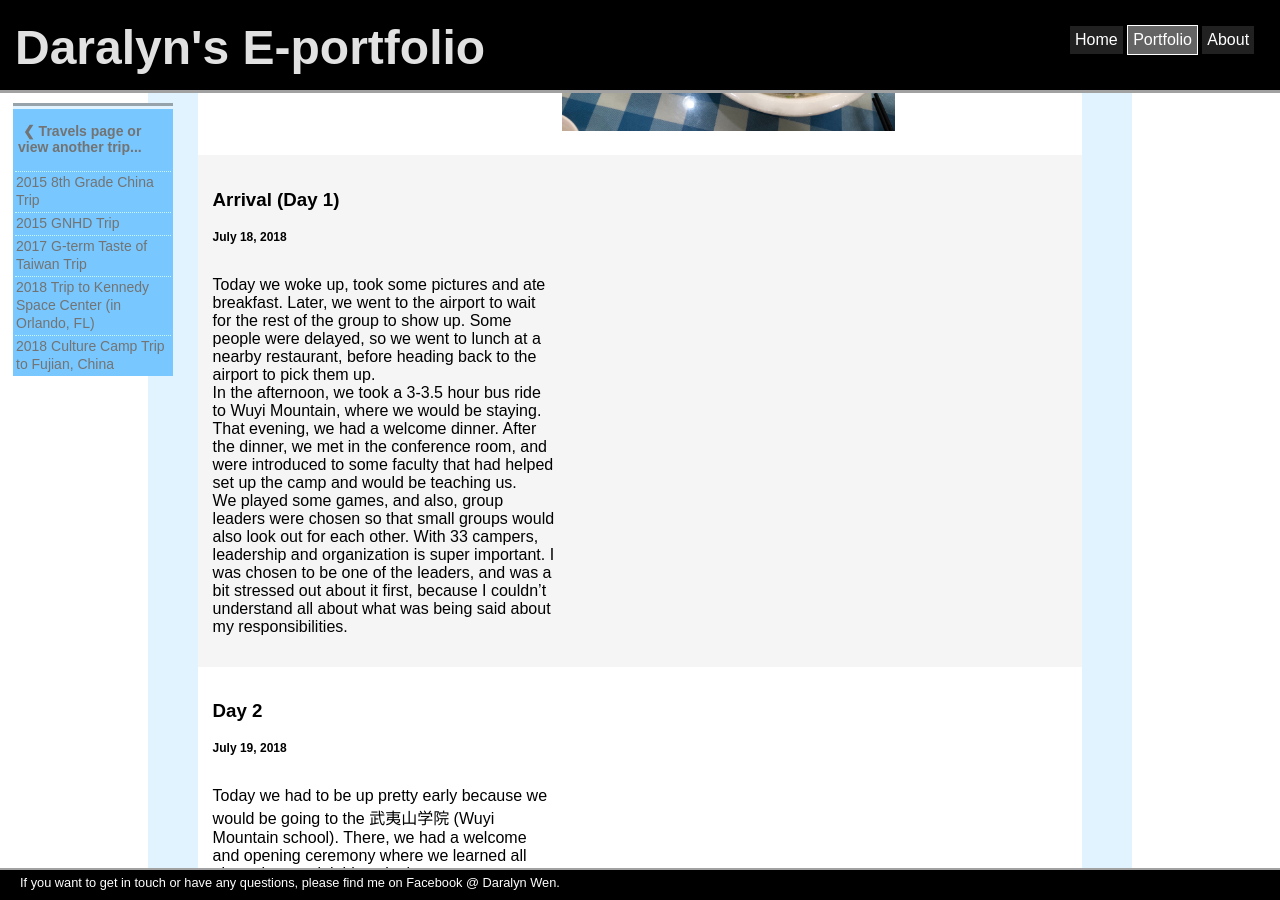
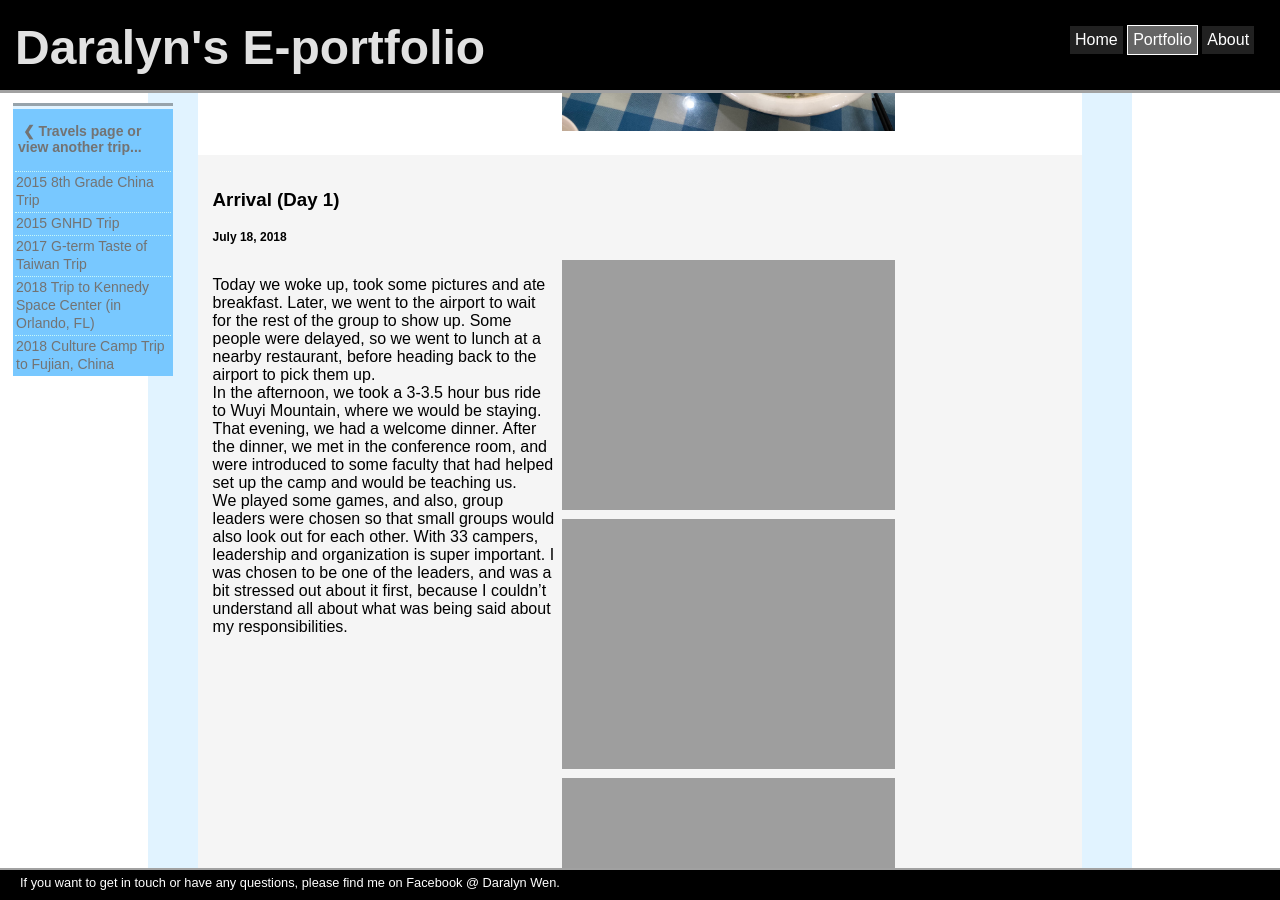
Before and after one commit to daralyn/daralyn.github.io, a Jekyll site: the page built from portfolio/travels/2018fujian.html, in a window 1280 px wide and 900 px high, scrolled down 1001 px. Built offline with Jekyll 4.4.1, drawn with Linux system fonts in a browser that asks for light colours.

Commit message:
Update 2018fujian.html

```diff
--- a/portfolio/travels/2018fujian.html
+++ b/portfolio/travels/2018fujian.html
@@ -66,8 +66,9 @@ title: Daralyn's 2018 Culture Camp Trip to Fujian, China
 <br>We played some games, and also, group leaders were chosen so that small groups would also look out for each other. With 33 campers, leadership and organization is super important. I was chosen to be one of the leaders, and was a bit stressed out about it first, because I couldn’t understand all about what was being said about my responsibilities. </p>
 		</div>
 		<div class="travelupdatepics">
-			<img src="https://" alt="">
-			<img src="https://" alt="">
+			<img src="https://daralyn.github.io/photos/travels/fujian/0718_1.jpg" alt="">
+			<img src="https://daralyn.github.io/photos/travels/fujian/0718_2.jpg" alt="">
+			<img src="https://daralyn.github.io/photos/travels/fujian/0718_3.jpg" alt="">
 		</div>
 </div>
 
@@ -82,8 +83,9 @@ title: Daralyn's 2018 Culture Camp Trip to Fujian, China
 <br>After dinner, some of us wanted to go out to the market, and see a little bit of what was around the area. The market was about 2 blocks down from the hotel, and sold lots of snacks, drinks, and other conveniences. I bought a big 5L jug of water to bring back to the hotel. </p>
 		</div>
 		<div class="travelupdatepics">
-			<img src="" alt="">
-			<img src="" alt="">
+			<img src="https://daralyn.github.io/photos/travels/fujian/0719_1.jpg" alt="">
+			<img src="https://daralyn.github.io/photos/travels/fujian/0719_2.jpg" alt="">
+			<img src="https://daralyn.github.io/photos/travels/fujian/0719_3.jpg">
 		</div>
 </div>
 
@@ -99,8 +101,9 @@ After this, we had a short break before eating dinner.
 <br>After dinner, when we went back to the room, we saw that the sun was setting, so we went outside to take pictures. While we were outside, there were a lot of bats flying around. It was really amazing. </p>
 		</div>
 		<div class="travelupdatepics">
-			<img src="" alt="">
-			<img src="" alt="">
+			<img src="https://daralyn.github.io/photos/travels/fujian/0720_1.jpg" alt="">
+			<img src="https://daralyn.github.io/photos/travels/fujian/0720_2.jpg" alt="">
+			<img src="https://daralyn.github.io/photos/travels/fujian/0720_3.jpg" alt="">
 		</div>
 </div>
 
@@ -116,8 +119,8 @@ In the afternoon, we made dumplings, and also watched a chef carve vegetables in
 <br>For dinner, we ate the dumplings, as well as other foods that were brought out. </p>
 		</div>
 		<div class="travelupdatepics">
-			<img src="" alt="">
-			<img src="" alt="">
+			<img src="https://daralyn.github.io/photos/travels/fujian/0721_1.jpg" alt="">
+			<img src="https://daralyn.github.io/photos/travels/fujian/0721_2.jpg" alt="">
 		</div>
 </div>
 
@@ -127,8 +130,9 @@ In the afternoon, we made dumplings, and also watched a chef carve vegetables in
 			<p>Today we had a lesson in the morning about the tea ceremony in Wuyishan. We learned how a tea ceremony starts, and about the different types of leaves. We tasted teas, and made some ourselves.
 <br>After lunch, we had a opera lesson (京剧), and learned how to dance and sing a little bit. It was pretty difficult, but an interesting experience. One of the teachers used to be a famous opera actor, so it was pretty cool to have her perform in front of us. They sang in the zhejiang province language, so it was a bit harder for us to sing than if it had been sung in mandarin.  <br>after dinner, we went to the 大红袍 Show. It was about tea. The special thing about this is that the seats you sit is on a platform that rotates. So as the scene changes, we get rotated. It was about 70mins, and quite unique. However, I didn’t really enjoy it as much because I got motion sick. </p>		</div>
 		<div class="travelupdatepics">
-			<img src="" alt="">
-			<img src="" alt="">
+			<img src="https://daralyn.github.io/photos/travels/fujian/0722_1.jpg" alt="">
+			<img src="https://daralyn.github.io/photos/travels/fujian/0722_2.jpg" alt="">
+			<img src="https://daralyn.github.io/photos/travels/fujian/0722_3.jpg" alt="">
 		</div>
 </div>
 
@@ -142,8 +146,11 @@ In the afternoon, we made dumplings, and also watched a chef carve vegetables in
 <br>After we got back to the hotel, we ate dinner, and then had so send a recording of us singing to our teacher because we have a performance at the end of camp. </p>
 		</div>
 		<div class="travelupdatepics">
-			<img src="" alt="">
-			<img src="" alt="">
+			<img src="https://daralyn.github.io/photos/travels/fujian/0723_1.jpg" alt="">
+			<img src="https://daralyn.github.io/photos/travels/fujian/0723_2.jpg" alt="">
+			<img src="https://daralyn.github.io/photos/travels/fujian/0723_3.jpg" alt="">
+			<img src="https://daralyn.github.io/photos/travels/fujian/0723_4.jpg" alt="">
+			<img src="https://daralyn.github.io/photos/travels/fujian/0723_5.jpg" alt="">
 		</div>
 </div>
 
@@ -157,8 +164,10 @@ In the afternoon, we made dumplings, and also watched a chef carve vegetables in
 <br>After the tea ceremony, we went back to the hotel for dinner. </p>
 		</div>
 		<div class="travelupdatepics">
-			<img src="" alt="">
-			<img src="" alt="">
+			<img src="https://daralyn.github.io/photos/travels/fujian/0724_1.jpg" alt="">
+			<img src="https://daralyn.github.io/photos/travels/fujian/0724_2.jpg" alt="">
+			<img src="https://daralyn.github.io/photos/travels/fujian/0724_3.jpg" alt="">
+			<img src="https://daralyn.github.io/photos/travels/fujian/0724_4.jpg" alt="">
 		</div>
 </div>
 
@@ -173,8 +182,9 @@ In the afternoon, we made dumplings, and also watched a chef carve vegetables in
 <br>After we finished taking pictures, we got back into the bus, and headed back to the hotel for dinner. </p>
 		</div>
 		<div class="travelupdatepics">
-			<img src="" alt="">
-			<img src="" alt="">
+			<img src="https://daralyn.github.io/photos/travels/fujian/0725_1.jpg" alt="">
+			<img src="https://daralyn.github.io/photos/travels/fujian/0725_2.jpg" alt="">
+			<img src="https://daralyn.github.io/photos/travels/fujian/0725_3.jpg" alt="">
 		</div>
 </div>
 
@@ -189,8 +199,8 @@ In the afternoon, we made dumplings, and also watched a chef carve vegetables in
 <br>We had the whole afternoon to ourselves. Some people went shopping, and others did activities inside. Lorraine and I wanted to learn wushu, so we spent some of the afternoon watching a video of something similar to what we would be learning tomorrow. </p>
 		</div>
 		<div class="travelupdatepics">
-			<img src="" alt="">
-			<img src="" alt="">
+			<img src="https://daralyn.github.io/photos/travels/fujian/0726_1.jpg" alt="">
+			<img src="https://daralyn.github.io/photos/travels/fujian/0726_2.jpg" alt="">
 		</div>
 </div>
 
@@ -205,8 +215,10 @@ In the afternoon, we made dumplings, and also watched a chef carve vegetables in
 <br>When we got back, we ate dinner and went back to our rooms. My legs were sore from doing all the Wushu poses, so I stretched too. </p>
 		</div>
 		<div class="travelupdatepics">
-			<img src="" alt="">
-			<img src="" alt="">
+			<img src="https://daralyn.github.io/photos/travels/fujian/0727_1.jpg" alt="">
+			<img src="https://daralyn.github.io/photos/travels/fujian/0727_2.jpg" alt="">
+			<img src="https://daralyn.github.io/photos/travels/fujian/0727_3.jpg" alt="">
+			<img src="https://daralyn.github.io/photos/travels/fujian/0727_4.jpg" alt="">
 		</div>
 </div>
 
@@ -220,8 +232,9 @@ In the afternoon, we made dumplings, and also watched a chef carve vegetables in
 <br>After lunch, we went back to the Wushu school to perfect our act. They selected sixteen out of the thirty-three of us there to perform at the closing ceremony. After we practiced and perfected it, we went back to the hotel. That night, we had auditions for the talent show that would take place at the ceremony the next day. </p>
 		</div>
 		<div class="travelupdatepics">
-			<img src="" alt="">
-			<img src="" alt="">
+			<img src="https://daralyn.github.io/photos/travels/fujian/0728_1.jpg" alt="">
+			<img src="https://daralyn.github.io/photos/travels/fujian/0728_2.jpg" alt="">
+			<img src="https://daralyn.github.io/photos/travels/fujian/0728_3.jpg" alt="">
 		</div>
 </div>
 
@@ -233,8 +246,8 @@ In the afternoon, we made dumplings, and also watched a chef carve vegetables in
 <br>After the ceremony, we had dinner, and went back to our rooms to pack up because the next day we would be leaving Wuyishan, and driving to Fuzhou.</p>
 		</div>
 		<div class="travelupdatepics">
-			<img src="" alt="">
-			<img src="" alt="">
+			<img src="https://daralyn.github.io/photos/travels/fujian/0729_1.jpg" alt="">
+			<img src="https://daralyn.github.io/photos/travels/fujian/0729_2.jpg" alt="">
 		</div>
 </div>
 
```
